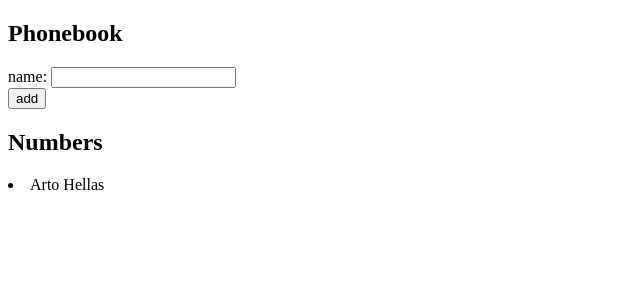
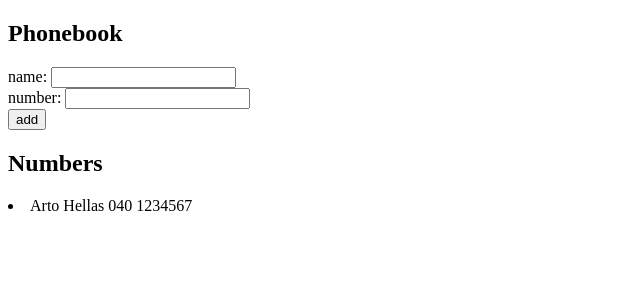
Before and after one commit to liiaf/fullstackpalautuskansio, a React (Create React App) app in the folder osa2/puhelinluettelo/: page / in a window 1280 px wide. Shown: the top 300 px of the page, without its empty margins (0-640 px from the left). Built offline with nearby package versions, Linux system fonts and the light colour scheme.

Commit message:
tehtävä 2.7 ja 2.8

```diff
--- a/osa2/puhelinluettelo/src/App.js
+++ b/osa2/puhelinluettelo/src/App.js
@@ -4,26 +4,35 @@ import React, { useState } from 'react'
 
 const App = () => {
   const [persons, setPersons] = useState([
-    { name: 'Arto Hellas', id: 1 }
+    { name: 'Arto Hellas', number: '040 1234567', id: 1 }
   ])
   const [newName, setNewName] = useState('')
+  const [newPhone, setNewPhone] = useState('')
 
-  const rows = () => persons.map(person => <li key={person.id}>{person.name}</li>)
+  const rows = () => persons.map(person => <li key={person.id}>{person.name} {person.number}</li>)
 
   const handleNamesChange = (event) => {
     setNewName(event.target.value)
+  }
+  const handlePhoneChange = (event) => {
+    setNewPhone(event.target.value)
   }
 
   const addName = (event) => {
     event.preventDefault()
     const nameObject = {
       name: newName,
+      number: newPhone,
       id: persons.length + 1,
     }
-
-
-    setPersons(persons.concat(nameObject))
-    setNewName('')
+    if (persons.find(person => person.name === newName)) {
+      setNewName("")
+      window.alert(`${newName} is already added to phonebook`);
+    } else {
+      setPersons(persons.concat(nameObject))
+      setNewName("")
+      setNewPhone("")
+    }
 
   }
 
@@ -39,16 +48,19 @@ const App = () => {
             onChange={handleNamesChange}
           />
         </div>
+        <div>number: <input
+          value={newPhone}
+          onChange={handlePhoneChange}
+        />
+
+        </div>
         <button type="submit">add</button>
       </form>
 
 
       <h2>Numbers</h2>
 
-
-        {rows()}
-
-
+      {rows()}
 
     </div >
   )
```
